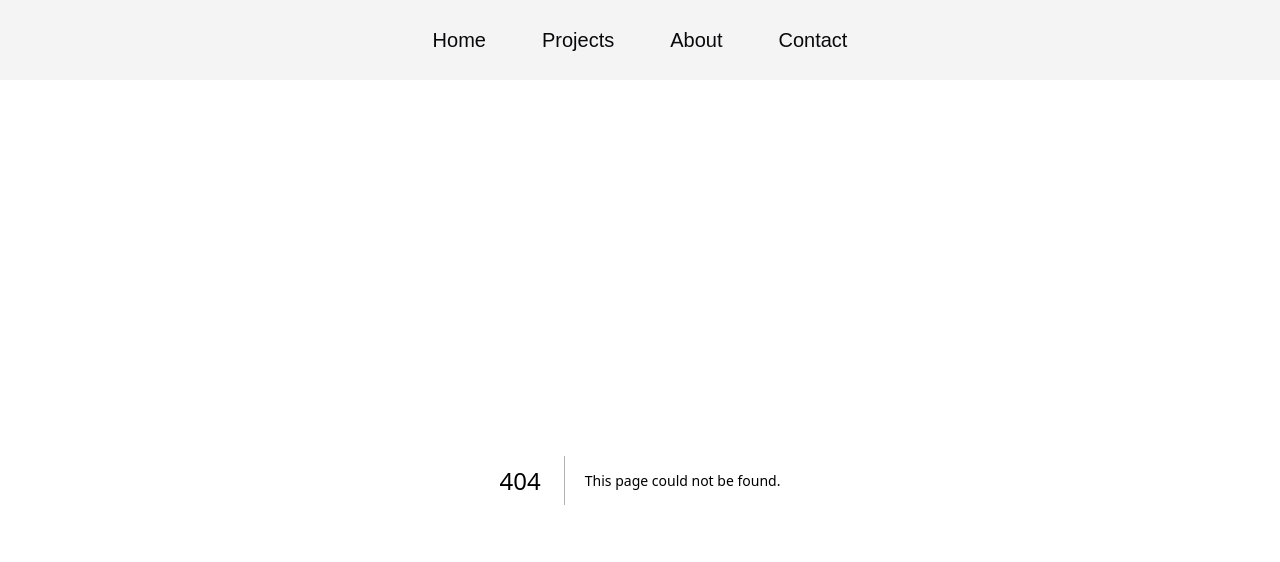
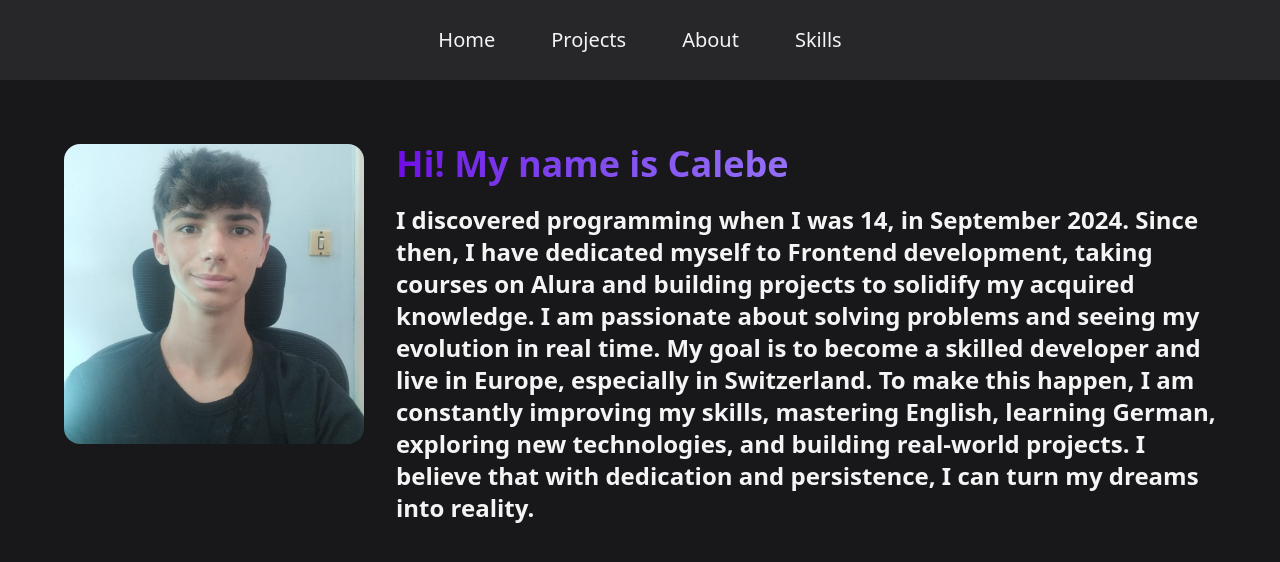
Before and after one commit to Kleb-0/Portifolio, a Next.js app: page /about in a window 1280 px wide. Before the commit this address had no page. Shown: the top 562 px of the page. Built offline with nearby package versions, Linux system fonts and the light colour scheme.

Commit message:
feat: add about page, and changed navbar theme

```diff
--- /dev/null
+++ b/src/app/about/page.js
@@ -0,0 +1,30 @@
+import Image from "next/image";
+
+export default function About() {
+  return (
+    <div className="min-h-screen bg-zinc-900 text-zinc-100 grid gap-8 p-16 md:grid-cols-[auto_1fr]">
+      <Image
+        className="rounded-2xl justify-self-center"
+        src="/professional-photo.png"
+        alt="Calebe Hillesheim Lamb photo"
+        width={300}
+        height={300}
+      />
+
+      <div className="flex flex-col">
+        <h1 className="text-4xl font-bold bg-gradient-to-r from-violet-700 to-violet-300 bg-clip-text text-transparent pb-1">Hi! My name is Calebe</h1>
+        <p className="text-2xl mt-4 font-semibold">
+          I discovered programming when I was 14, in September 2024. Since then,
+          I have dedicated myself to Frontend development, taking courses on
+          Alura and building projects to solidify my acquired knowledge. I am
+          passionate about solving problems and seeing my evolution in real
+          time. My goal is to become a skilled developer and live in Europe,
+          especially in Switzerland. To make this happen, I am constantly
+          improving my skills, mastering English, learning German, exploring new
+          technologies, and building real-world projects. I believe that with
+          dedication and persistence, I can turn my dreams into reality.
+        </p>
+      </div>
+    </div>
+  );
+}
--- a/src/app/layout.js
+++ b/src/app/layout.js
@@ -5,7 +5,7 @@ import "@/styles/reset.css"
 export default function RootLayout({ children }) {
   return (
     <html lang="en">
-      <body className="min-h-screen overflow-y-hidden">
+      <body className="min-h-screen overflow-y-scroll lg:overflow-y-hidden">
         <NavBar />
         <main className="flex-grow">{children}</main>
       </body>
--- a/src/app/page.js
+++ b/src/app/page.js
@@ -22,11 +22,11 @@ export default function Home() {
         <TypeAnimation
           sequence={[
             "Calebe Hillesheim Lamb",
-            2000,
+            1700,
             "Frontend Developer",
-            2000,
+            1700,
             "Calebe Hillesheim Lamb",
-            2000,]}
+            1700,]}
           wrapper="h1"
           speed={50}
           className="!text-5xl w-fit"
--- a/src/components/navbar.jsx
+++ b/src/components/navbar.jsx
@@ -4,8 +4,8 @@ export default function NavBar() {
   const glowEffect =
     "hover:!text-violet-700 hover:scale-110 hover:shadow-violet-500 hover:shadow-sm rounded-sm !p-1";
   return (
-    <div className="h-20 text-zinc-950 bg-zinc-100 flex items-center">
-      <nav className="lg:text-xl md:text-lg text-sm w-full flex items-center justify-center ">
+    <div className="h-20 text-zinc-100 bg-zinc-800 flex items-center">
+      <nav className="lg:text-xl md:text-lg text-lg w-full flex items-center justify-center ">
         <ul className="flex gap-12 ">
           <li>
             <Link className={glowEffect} href="/">
@@ -23,8 +23,8 @@ export default function NavBar() {
             </Link>
           </li>
           <li>
-            <Link className={glowEffect} href="/contact">
-              Contact
+            <Link className={glowEffect} href="/skills">
+              Skills
             </Link>
           </li>
         </ul>
--- a/src/styles/globals.css
+++ b/src/styles/globals.css
@@ -1,5 +1,4 @@
 @import "tailwindcss";
-@import "tailwindcss/preflight";
 @tailwind utilities;
 
 
--- a/src/styles/reset.css
+++ b/src/styles/reset.css
@@ -1,23 +1 @@
-* {
-    margin: 0;
-    padding: 0;
-    box-sizing: border-box;
-}
-
-body {
-    font-size: 16px;
-    font-family: Arial, sans-serif;
-}
-
-ul, ol {
-    list-style: none;
-}
-
-a {
-    text-decoration: none;
-}
-
-img {
-    max-width: 100%;
-    height: auto;
-}
+@import url("https://fonts.googleapis.com/css2?family=Montserrat:ital,wght@0,100..900;1,100..900&display=swap");
--- a/tailwind.config.js
+++ b/tailwind.config.js
@@ -1,10 +1,9 @@
 /** @type {import('tailwindcss').Config} */
-module.exports = {
-  content: [
+export const content = [
   './src/app/**/*.{js,ts,jsx,tsx}',
   './src/components/**/*.{js,ts,jsx,tsx}',
-  ],
-  theme: {
+];
+export const theme = {
   extend: {
     colors: {
       'dark-prmy': '#EAEAEA',
@@ -14,14 +13,8 @@ module.exports = {
       'light-scnd': '#2563EB',
       'light-bg': '#EAEAEA',
     },
-      textShadow: {
-        'text-light': '0 0 5px rgba(255, 255, 255, 0.7)',
-        'text-medium': '0 0 10px rgba(255, 255, 255, 0.7)',
-        'text-dark': '0 0 15px rgba(255, 255, 255, 0.7)',
   },
-    },
-  },
-  plugins: [
-    require('tailwindcss-textshadow'),
-  ],
-}
+};
+export const plugins = [
+  require('tailwindcss-debug-screens'),
+];
```
Lines whose indentation alone changed are shown as unchanged.
